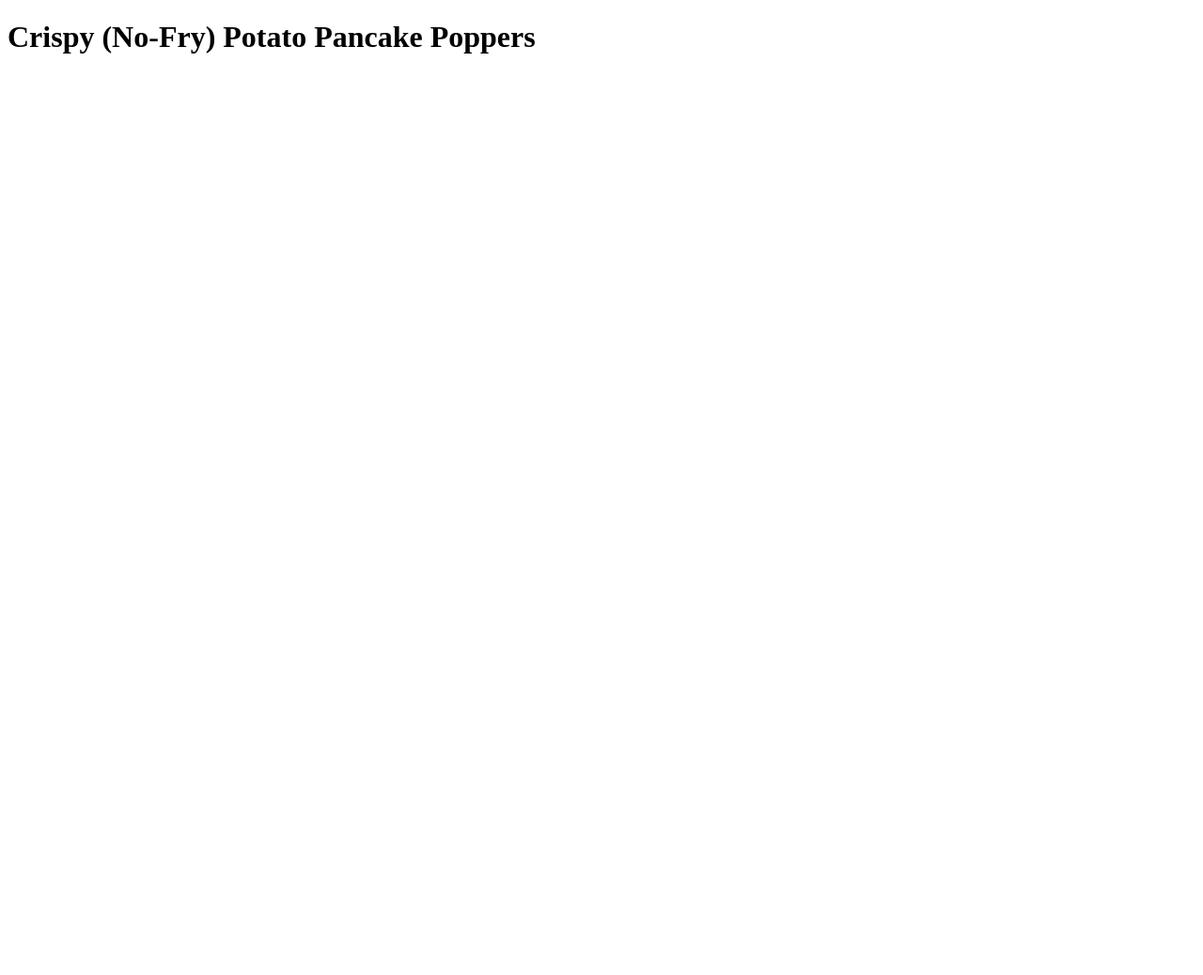
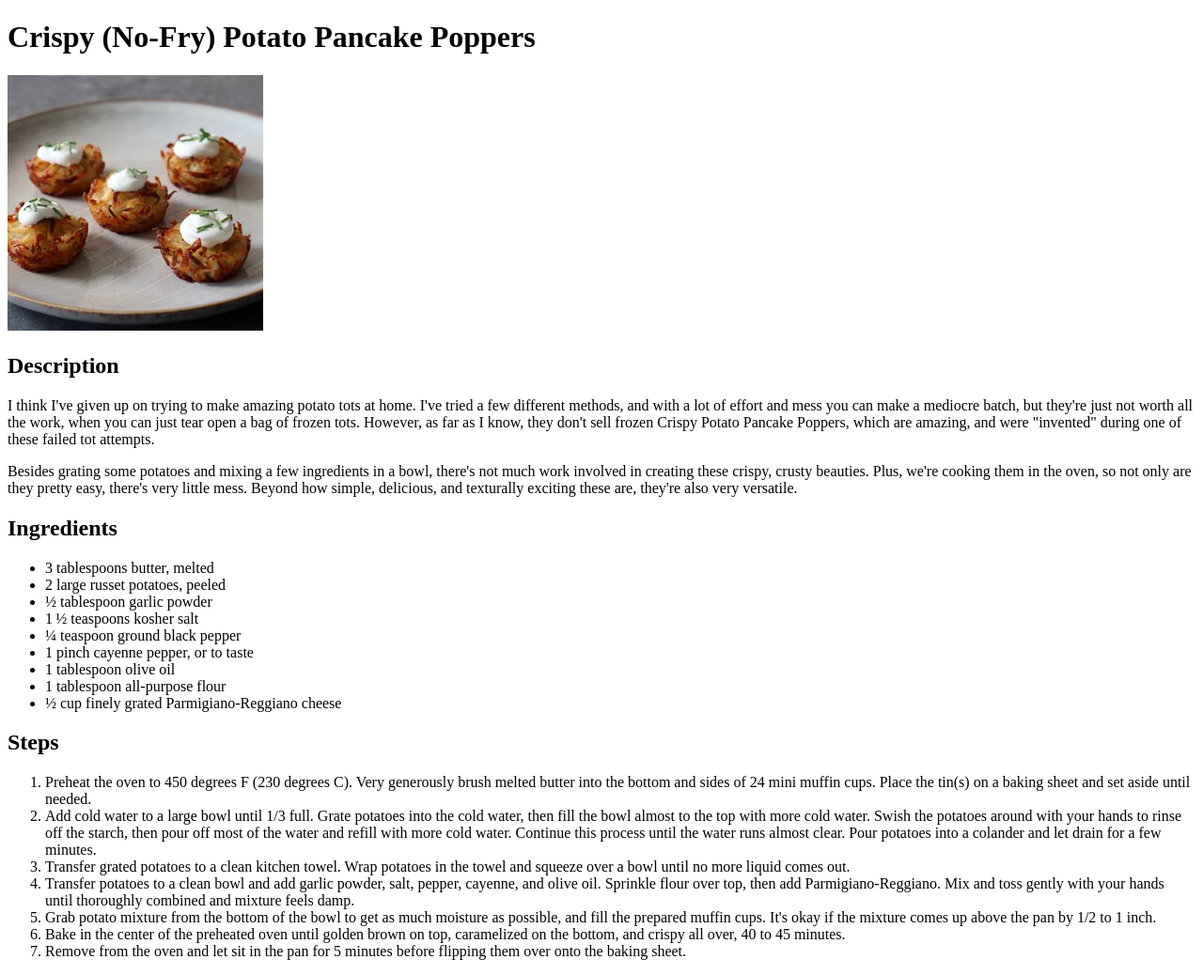
Before and after one commit to prajwalpoojary/odin-recipes, a plain HTML site: page recipes/pancake.html in a window 1280 px wide. Shown: the whole page at 94% size. Before the commit the page ends 800 px from the top, so only its background shows below. Drawn offline with Linux system fonts and the light colour scheme.

Commit message:
added contents for pancake.html

```diff
--- a/recipes/pancake.html
+++ b/recipes/pancake.html
@@ -8,5 +8,47 @@
 </head>
 <body>
   <h1>Crispy (No-Fry) Potato Pancake Poppers</h1>
+  <img src="../images/potate-pancake.jpeg" alt="5 pieces of crispy potato pancake poppers on a plate">
+
+  <h2>Description</h2>
+  <p>I think I've given up on trying to make amazing potato tots at home. I've tried a few different methods, and with a lot
+  of effort and mess you can make a mediocre batch, but they're just not worth all the work, when you can just tear open a
+  bag of frozen tots. However, as far as I know, they don't sell frozen Crispy Potato Pancake Poppers, which are amazing,
+  and were "invented" during one of these failed tot attempts.</p>
+  <p>Besides grating some potatoes and mixing a few ingredients in a bowl, there's not much work involved in creating these
+  crispy, crusty beauties. Plus, we're cooking them in the oven, so not only are they pretty easy, there's very little
+  mess. Beyond how simple, delicious, and texturally exciting these are, they're also very versatile.</p>
+
+  <h2>Ingredients</h2>
+  <ul>
+    <li>3 tablespoons butter, melted</li>
+    <li>2 large russet potatoes, peeled</li>
+    <li>½ tablespoon garlic powder</l>
+    <li>1 ½ teaspoons kosher salt</li>
+    <li>¼ teaspoon ground black pepper</li>
+    <li>1 pinch cayenne pepper, or to taste</li>
+    <li>1 tablespoon olive oil</li>
+    <li>1 tablespoon all-purpose flour</li>
+    <li>½ cup finely grated Parmigiano-Reggiano cheese</li>
+  </ul>
+
+  <h2>Steps</h2>
+  <ol>
+    <li>Preheat the oven to 450 degrees F (230 degrees C). Very generously brush melted butter into the bottom and sides of 24
+    mini muffin cups. Place the tin(s) on a baking sheet and set aside until needed.</li>
+    <li>Add cold water to a large bowl until 1/3 full. Grate potatoes into the cold water, then fill the bowl almost to the top
+    with more cold water. Swish the potatoes around with your hands to rinse off the starch, then pour off most of the water
+    and refill with more cold water. Continue this process until the water runs almost clear. Pour potatoes into a colander
+    and let drain for a few minutes.</li>
+    <li>Transfer grated potatoes to a clean kitchen towel. Wrap potatoes in the towel and squeeze over a bowl until no more
+    liquid comes out.</li>
+    <li>Transfer potatoes to a clean bowl and add garlic powder, salt, pepper, cayenne, and olive oil. Sprinkle flour over top,
+    then add Parmigiano-Reggiano. Mix and toss gently with your hands until thoroughly combined and mixture feels damp.</li>
+    <li>Grab potato mixture from the bottom of the bowl to get as much moisture as possible, and fill the prepared muffin cups.
+    It's okay if the mixture comes up above the pan by 1/2 to 1 inch.</li>
+    <li>Bake in the center of the preheated oven until golden brown on top, caramelized on the bottom, and crispy all over, 40
+    to 45 minutes.</li>
+    <li>Remove from the oven and let sit in the pan for 5 minutes before flipping them over onto the baking sheet.</li>
+  </ol>
 </body>
 </html>
```
Also changed, not shown: images/potate-pancake.jpeg (added).
